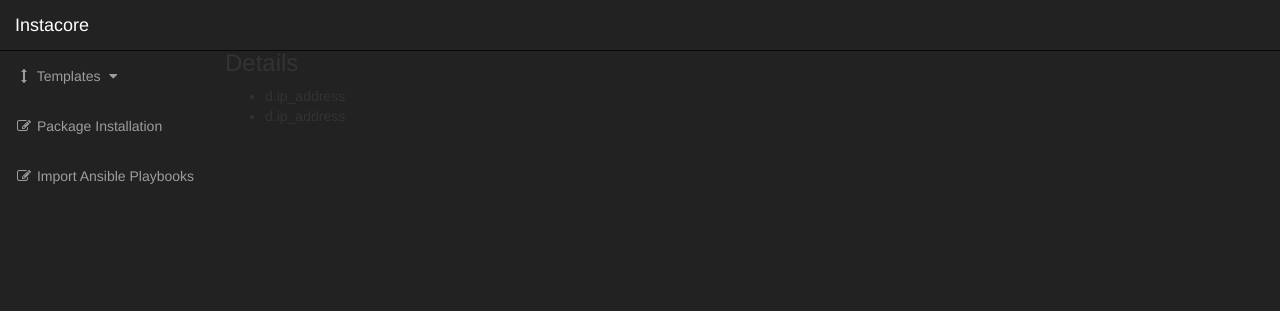
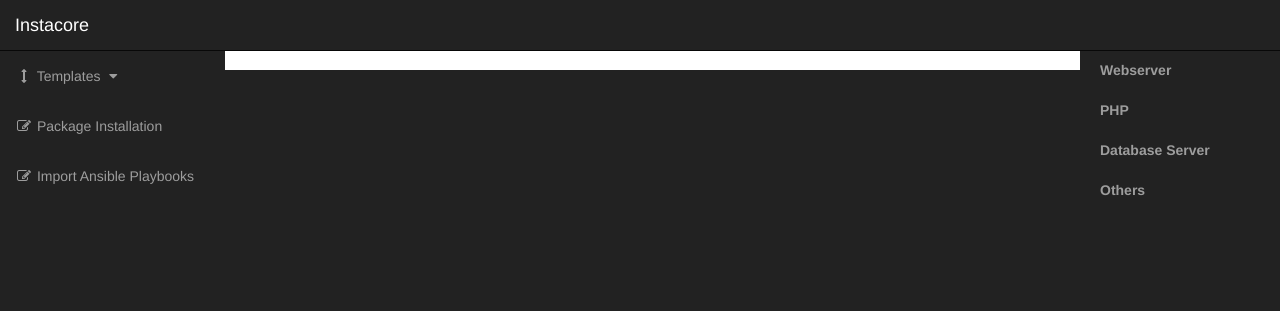
Before and after one commit to vipinlalcm/instacore, a Django app: page /lamp/ in a window 1280 px wide. Shown: the top 311 px of the page. Run offline with Django 3.2, Linux system fonts and the light colour scheme; data comes from the database, SQL or seed files in the repository; some libraries are stand-ins or nearby versions.

Commit message:
Basic HTML setup with right sidebar

```diff
--- a/instacore_app/static/css/plugins/morris.css
+++ /dev/null
@@ -1,2 +0,0 @@
-.morris-hover{position:absolute;z-index:1000}.morris-hover.morris-default-style{border-radius:10px;padding:6px;color:#666;background:rgba(255,255,255,0.8);border:solid 2px rgba(230,230,230,0.8);font-family:sans-serif;font-size:12px;text-align:center}.morris-hover.morris-default-style .morris-hover-row-label{font-weight:bold;margin:0.25em 0}
-.morris-hover.morris-default-style .morris-hover-point{white-space:nowrap;margin:0.1em 0}
--- /dev/null
+++ b/instacore_app/static/css/sidebar.css
@@ -0,0 +1,77 @@
+/*!
+ * Start Bootstrap - Simple Sidebar (http://startbootstrap.com/)
+ * Copyright 2013-2016 Start Bootstrap
+ * Licensed under MIT (https://github.com/BlackrockDigital/startbootstrap/blob/gh-pages/LICENSE)
+ */
+
+ body {
+    overflow-x: hidden;
+ }
+
+#sidebar-wrapper {
+    z-index: 1000;
+    position: fixed;
+    right: 250px;
+    width: 0;
+    height: 100%;
+    margin-right: -300px;
+    overflow-y: auto;
+    background: #222222;
+    -webkit-transition: all 0.5s ease;
+    -moz-transition: all 0.5s ease;
+    -o-transition: all 0.5s ease;
+    transition: all 0.5s ease;
+}
+
+#sidebar-wrapper {
+    width: 250px;
+}
+
+
+/* Sidebar Styles */
+
+.sidebar-nav {
+    position: absolute;
+    top: 0;
+    width: 250px;
+    margin: 0;
+    padding: 0;
+    list-style: none;
+}
+
+.sidebar-nav li {
+    text-indent: 20px;
+    line-height: 40px;
+}
+
+.sidebar-nav li a {
+    display: block;
+    text-decoration: none;
+    color: #999999;
+}
+
+.sidebar-nav li a:hover {
+    text-decoration: none;
+    color: #fff;
+    background: rgba(255,255,255,0.2);
+}
+
+.sidebar-nav li a:active,
+.sidebar-nav li a:focus {
+    text-decoration: none;
+}
+
+.sidebar-heading {
+    color: #9d9d9d;
+    font-weight: bolder;
+}
+
+@media(min-width:768px) {
+    #sidebar-wrapper {
+        width: 250px;
+    }
+
+    #wrapper.toggled #sidebar-wrapper {
+        width: 0;
+    }
+}
--- a/instacore_app/templates/instacore_app/lamp.html
+++ b/instacore_app/templates/instacore_app/lamp.html
@@ -1,25 +1,3 @@
 {% extends "instacore_app/layout.html" %}
 {% block content %}
-{% if details %}
-  <h3> Details </h3>
-  <ul>
-    {% for d in details %}
-      <li> d.ip_address </li>
-    {% endfor %}
-  {% else %}
-    <h3> You don't have any details </h3>
-  {% endif %}
-  <!-- jQuery -->
-    <script src="static/js/jquery.js"></script>
-
-    <!-- Bootstrap Core JavaScript -->
-    <script src="static/js/bootstrap.min.js"></script>
-
-    <!-- Morris Charts JavaScript -->
-    <script src="static/js/plugins/morris/raphael.min.js"></script>
-    <script src="static/js/plugins/morris/morris.min.js"></script>
-    <script src="static/js/plugins/morris/morris-data.js"></script>
-    </body>
-
-    </html>
 {% endblock %}
--- a/instacore_app/templates/instacore_app/layout.html
+++ b/instacore_app/templates/instacore_app/layout.html
@@ -17,6 +17,7 @@
 
     <!-- Custom CSS -->
     <link href="../static/css/sb-admin.css" rel="stylesheet">
+    <link href="../static/css/sidebar.css" rel="stylesheet">
 
     <!-- Custom Fonts -->
     <link href="../static/font-awesome/css/font-awesome.min.css" rel="stylesheet" type="text/css">
@@ -71,24 +72,25 @@
             <!-- /.navbar-collapse -->
         </nav>
 
+        <div id="sidebar-wrapper">
+            <ul class="sidebar-nav">
+              <li class="sidebar-heading">Webserver</li>
+              <li class="sidebar-heading">PHP</li>
+              <li class="sidebar-heading">Database Server</li>
+              <li class="sidebar-heading">Others</li>
+           </ul>
+        </div>
+
+        <div id="page-wrapper">
             {% block content %}
             {% endblock %}
+        </div>
 
-                      </div>
-                    </div>
-                  </div>
-                </div>
     </div>
 
     <!-- jQuery -->
     <script src="../static/js/jquery.js"></script>
-
     <!-- Bootstrap Core JavaScript -->
     <script src="../static/js/bootstrap.min.js"></script>
-
-          <!-- Morris Charts JavaScript -->
-          <script src="../static/js/plugins/morris/raphael.min.js"></script>
-          <script src="../static/js/plugins/morris/morris.min.js"></script>
-          <script src="../static/js/plugins/morris/morris-data.js"></script>
 </body>
 </html>
```
Lines whose indentation alone changed are shown as unchanged.
